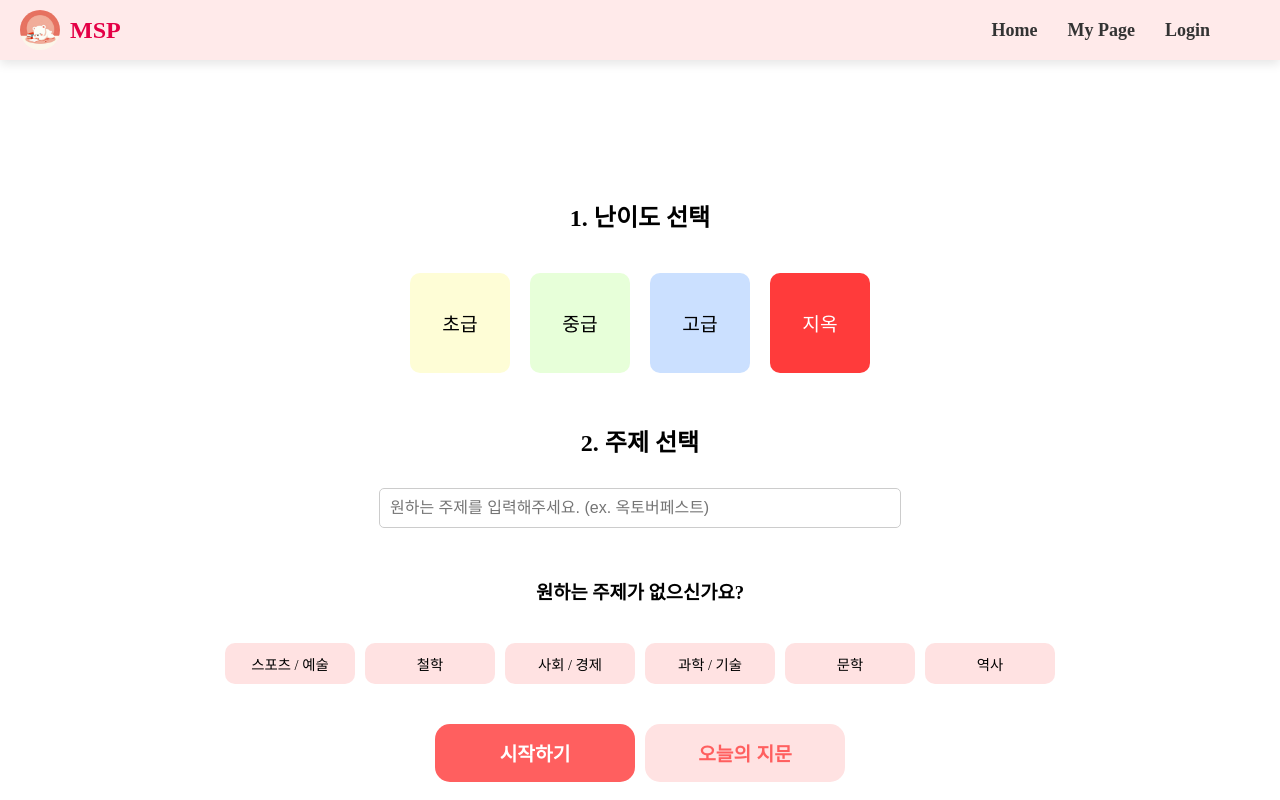
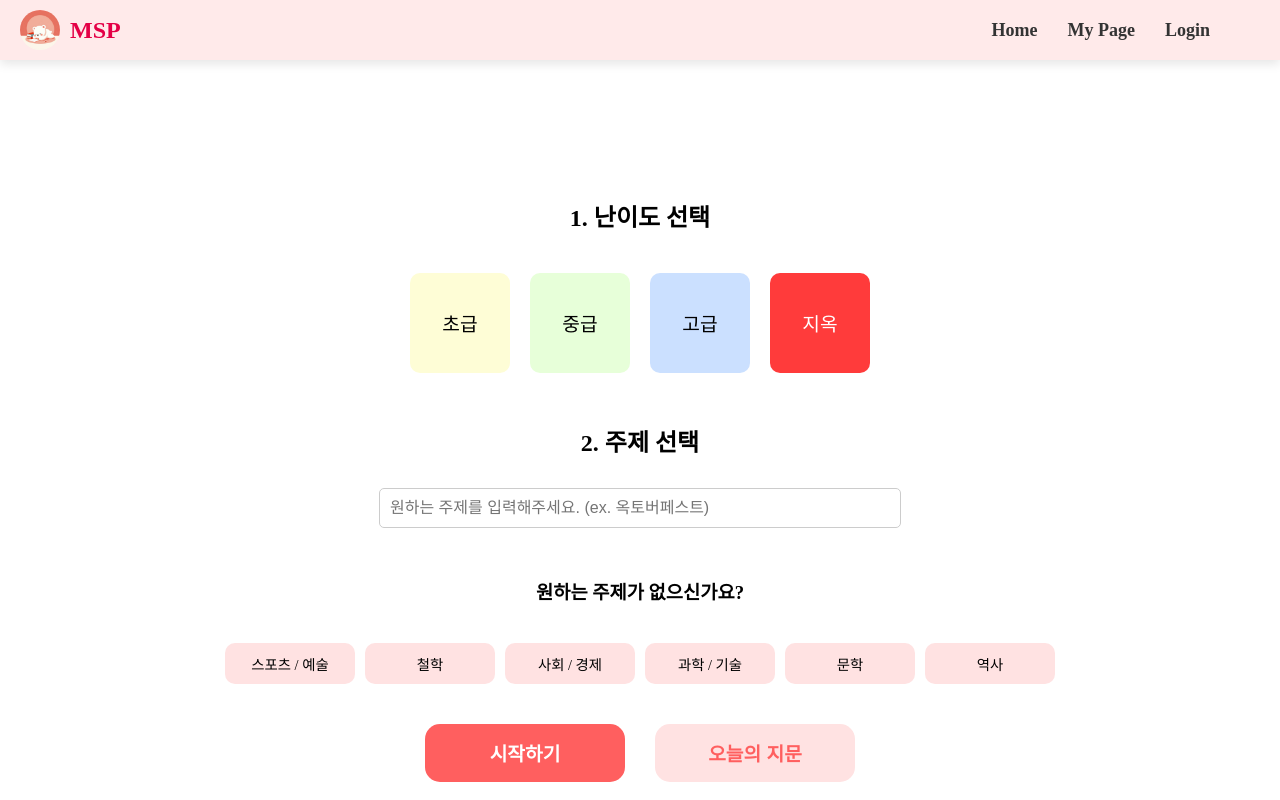
Before and after one commit to MSP-MoonSunPower/msp-backend, a React (Create React App) app in the folder frontend/: page /select in a window 1280 px wide. Built offline with nearby package versions, Linux system fonts and the light colour scheme.

Commit message:
서버 연결

```diff
--- a/frontend/package.json
+++ b/frontend/package.json
@@ -8,8 +8,10 @@
     "@testing-library/user-event": "^13.5.0",
     "react": "^18.3.1",
     "react-dom": "^18.3.1",
-    "react-router-dom": "^6.27.0",
+    "react-router-dom": "^6.28.0",
     "react-scripts": "5.0.1",
+    "swagger-jsdoc": "^6.2.8",
+    "swagger-ui-express": "^5.0.1",
     "web-vitals": "^2.1.4"
   },
   "scripts": {
--- a/frontend/src/routes/Question.js
+++ b/frontend/src/routes/Question.js
@@ -1,6 +1,6 @@
 import React, { useState, useEffect } from "react";
 import styles from "./Question.module.css";
-import { useNavigate } from "react-router-dom";
+import { useNavigate, useLocation } from "react-router-dom";
 import logo from "../logo.jpg";
 
 const Question = () => {
@@ -15,6 +15,10 @@ const Question = () => {
   const [isVisible, setIsVisible] = useState(true);
   const [elapsedTime, setElapsedTime] = useState("");
   const [intervalId, setIntervalId] = useState(null); // 타이머 ID 저장 상태
+
+  // Selection.js에서 넘겨받은 문제와 지문 보여주기
+  const location = useLocation();
+  const { passage, question } = location.state || {};
 
   const openModal = () => setIsModalOpen(true);
   const closeModal = () => setIsModalOpen(false);
--- a/frontend/src/routes/Select.js
+++ b/frontend/src/routes/Select.js
@@ -1,22 +1,64 @@
 import React, { useState } from "react";
-import { Link } from "react-router-dom";
+import { useNavigate, Link } from "react-router-dom";
 import styles from "./Select.module.css";
 
 function Select() {
   const [difficulty, setDifficulty] = useState(null);
   const [topic, setTopic] = useState("");
   const [selectedTag, setSelectedTag] = useState(null);
+  const navigate = useNavigate(); // 페이지 이동을 위한 useNavigate 훅
 
+  // 난이도 버튼 클릭 핸들러
   const handleDifficultyClick = (level) => {
     setDifficulty(level);
   };
 
+  // 주제 입력 핸들러
   const handleTopicChange = (e) => {
     setTopic(e.target.value);
   };
 
+  // 태그 클릭 핸들러
   const handleTagClick = (tag) => {
     setSelectedTag(tag);
+  };
+
+  // 서버로 데이터 전송하는 함수
+  const handleSubmit = async (e) => {
+    e.preventDefault();
+    const selectedTopic = topic || selectedTag; // 입력된 주제 또는 선택된 태그 사용
+
+    // 서버로 보낼 데이터
+    const data = {
+      difficulty,
+      topic: selectedTopic,
+    };
+
+    try {
+      // POST 요청으로 서버에 데이터 전송
+      const response = await fetch("http://localhost:3000/api/submit", {
+        method: "POST", // HTTP 메서드: POST (데이터를 서버에 보낼 때 사용)
+        headers: {
+          "Content-Type": "application/json", // 요청 본문이 JSON 형식임을 명시
+        },
+        body: JSON.stringify(data), // 데이터 객체를 JSON 문자열로 변환하여 본문에 포함
+      });
+
+      if (!response.ok) {
+        throw new Error("서버 응답 실패");
+      }
+
+      // 서버에서 받은 지문과 문제 데이터
+      const result = await response.json();
+      console.log("서버 응답:", result);
+
+      navigate("/Question", {
+        state: { passage: result.passage, question: result.question },
+        //  /Question 경로로 이동하면서 서버에서 받은 지문(passage)과 문제(question) 데이터를 함께 전달
+      });
+    } catch (error) {
+      console.error("데이터 전송 중 오류 발생:", error);
+    }
   };
 
   return (
@@ -49,9 +91,9 @@ function Select() {
         </button>
         <button
           className={`${styles.difficultyButton} ${
-            difficulty === "달인" ? styles.selected : ""
+            difficulty === "지옥" ? styles.selected : ""
           }`}
-          onClick={() => handleDifficultyClick("달인")}
+          onClick={() => handleDifficultyClick("지옥")}
         >
           지옥
         </button>
@@ -89,8 +131,13 @@ function Select() {
       </div>
 
       <div className={styles.buttons}>
+        {/* 시작하기 버튼 클릭 시 서버로 데이터 전송 */}
+
+        <button className={styles.startButton} onClick={handleSubmit}>
+          시작하기
+        </button>
+        {/* 오늘의 지문 버튼 */}
         <Link to="/Question">
-          <button className={styles.startButton}>시작하기</button>
           <button className={styles.questionButton}>오늘의 지문</button>
         </Link>
       </div>
```
Also changed, not shown: 1 other file (tests, documents, lock files or other folders).
